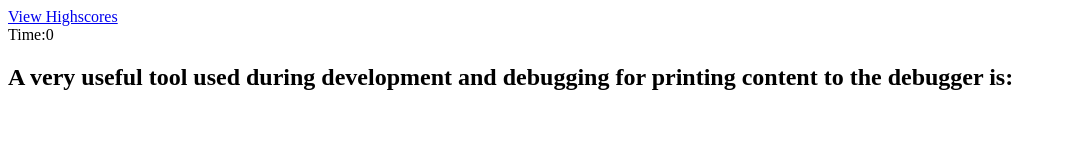
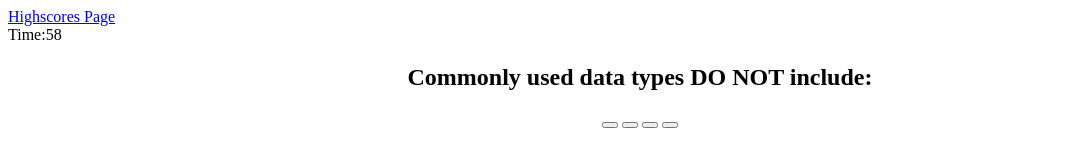
Before and after one commit to JessieDesiree369/codingQuizz, a plain HTML site: page index.html in a window 1280 px wide. Both pictures are taken after a click on the button "Start!". Shown: the whole page, without its empty margins (0-1066 px from the left). Drawn offline with Linux system fonts and the light colour scheme.

Commit message:
timer and question display, working on displaying questions

```diff
--- a/assets/script.js
+++ b/assets/script.js
@@ -1,6 +1,14 @@
 let initials = document.getElementById("usrInitials")
 var qDisplay = document.getElementById("qDisplay")
 var optionsDiv = document.getElementById("optionsDiv")
+var showTime = document.getElementById("timeDisplay")
+
+var optn1 = document.getElementById("abtn1")
+var optn1 = document.getElementById("abtn2")
+var optn1 = document.getElementById("abtn3")
+var optn1 = document.getElementById("abtn4")
+
+var questionIndex = 0;
 
 var theQuestions = [
   {
@@ -24,7 +32,7 @@ var optionsDiv = document.getElementById("optionsDiv")
     answer: "quotes"
   },
   {
-      question:"A very useful tool used during development and debugging for printing content to the debugger is:",
+    question: "A very useful tool used during development and debugging for printing content to the debugger is:",
     options: ["JavaScript", "terminal / bash", "for loops", "console.log"],
     answer: "console.log"
   }
@@ -32,20 +40,32 @@ var optionsDiv = document.getElementById("optionsDiv")
 
 
 function runQuiz() {
+  // hide start screen & show q/a screen
   document.getElementById("startScreen").style.display = "none";
   document.getElementById("theGame").style.display = "block"
+
+  //countdown begins
+  var timelft = 60;
+  var counter = setInterval(countdown, 1000);
+
+  function countdown() {
+    timelft = timelft - 1;
+    if (timelft <= 0) {
+      clearInterval(counter);
+      //countdown ended, display initials input screen
+      return;
+    }
+    // code for showing the number of seconds left <here>
+    showTime.innerText = timelft
+  }
   displayQandAs()
 }
-    //loop for each question
-var displayQandAs = function() {
-    for (var i = 0; i < theQuestions.length; i++) {
-    qDisplay.innerText = theQuestions[i].question
 
-      // loop to create and append buttons for each option
-        // for (var x = 0; x < theQuestions[i].options.length; x++) {
-        // var answerbutton = document.createElement('button')
-        // answerbutton.innerText = options[x]
-        // optionsDiv.append(answerbutton)
-        // }
-    }
+var displayQandAs = function () {
+  // ask question
+  var askingRN = theQuestions[questionIndex];
+  qDisplay.innerText = askingRN.question
+  // show corresponding questions !!!NOT WORKING YET!!!
+  optn1.textContent = askingRN[options][0];
+  console.log(optn1)
 };
--- a/assets/styles.css
+++ b/assets/styles.css
@@ -9,8 +9,9 @@
 
 #theGame {
     display: none;
+    text-align: center;
 }
 
-#choices {
-
+#hs {
+    text-align: center;
 }
--- a/index.html
+++ b/index.html
@@ -11,19 +11,24 @@
 <body>
 
     <header>
-        <a href="highscores.html">View Highscores</a>
+        <a href="highscores.html">Highscores Page</a>
         <div>Time:<span id="timeDisplay">0</span></div>
     </header>
 
     <main id="startScreen">
         <h1>Coding Quiz</h1>
-        <p>Answer the following coding questions before time runs out!</p>
+        <p>Can you answer the questions before time runs out?</p>
         <button onclick="runQuiz()">Start!</button>
     </main>
 
     <section id="theGame">
         <h1 id="qDisplay"></h1>
-        <div id="optionsDiv"></div>
+        <div id="optionsDiv">
+            <button id="abtn1"></button>
+            <button id="abtn2"></button>
+            <button id="abtn3"></button>
+            <button id="abtn4"></button>
+        </div>
     </section>
 
     <section id="finScreen">
```
Also changed, not shown: highscores.html (+6 -4 lines), 1 other file. Lines whose indentation alone changed are shown as unchanged.
